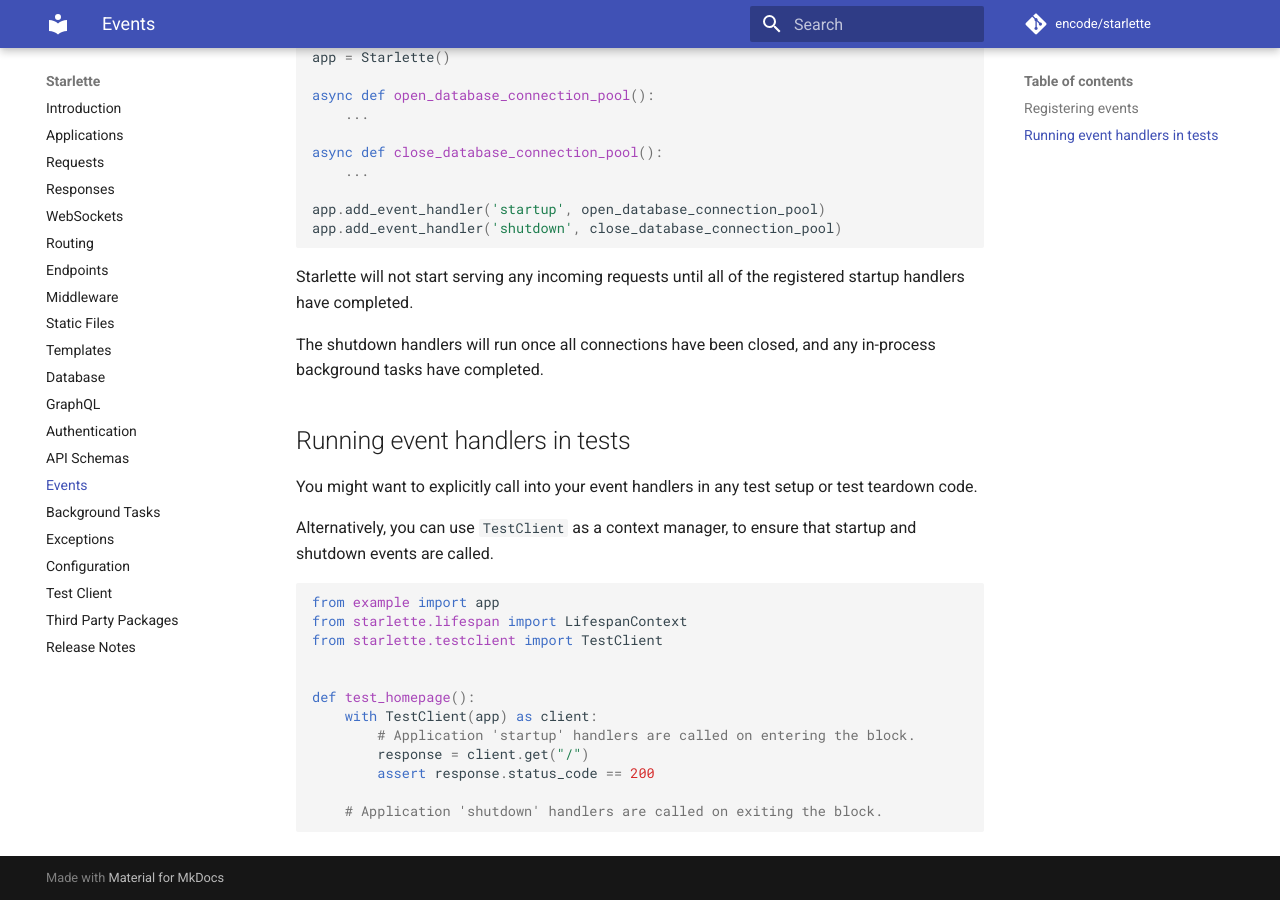
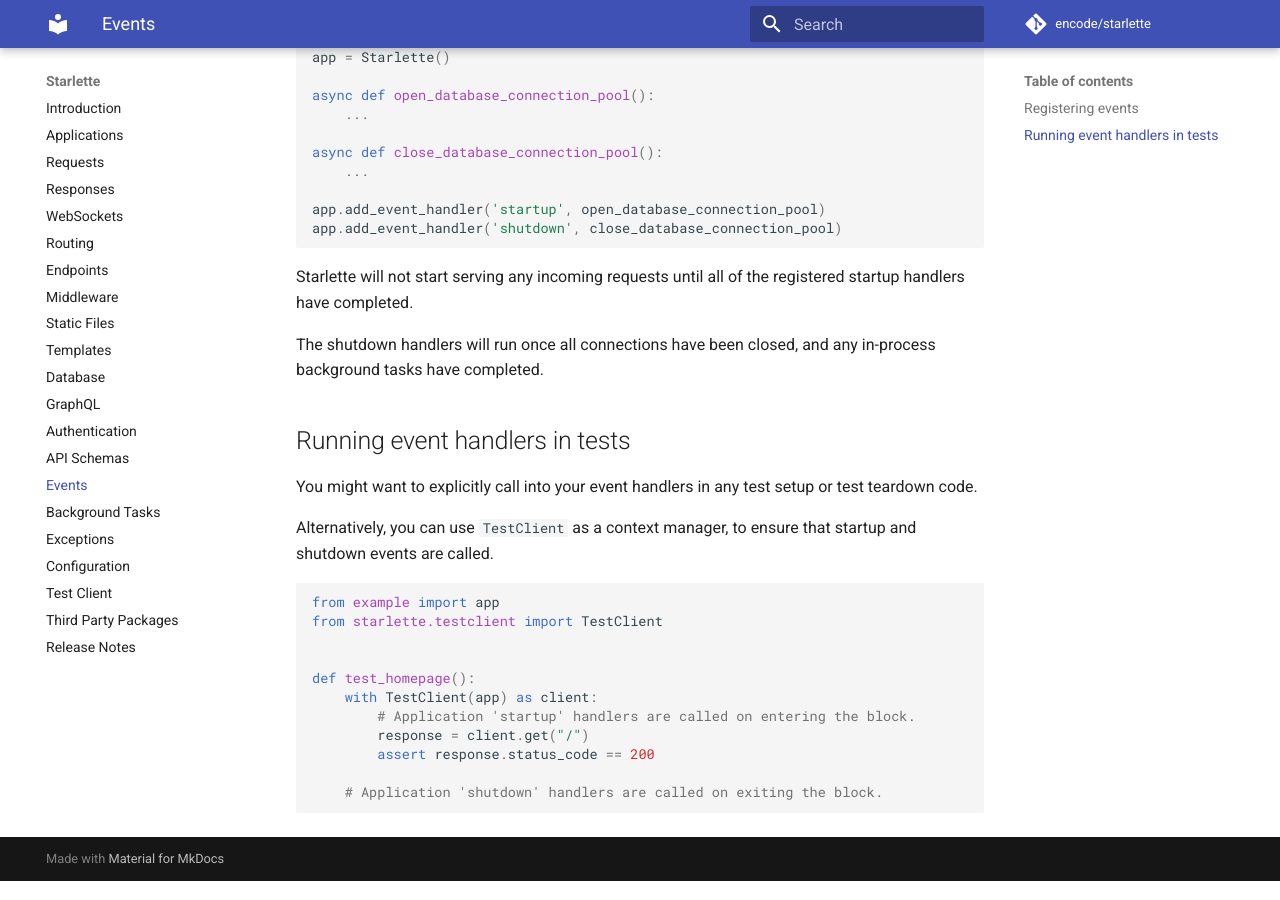
Before and after one commit to hidraco/starlette, an MkDocs documentation site: the page built from docs/events.md, in a window 1280 px wide and 900 px high, scrolled down 732 px. Built offline with MkDocs 1.6.1 and Material for MkDocs 9.7.7, drawn with Linux system fonts in a browser that asks for light colours; comment, search, counter and statistics services are not loaded.

Commit message:
Remove LifespanContext import

````diff
--- a/docs/events.md
+++ b/docs/events.md
@@ -59,7 +59,6 @@ startup and shutdown events are called.
 
 ```python
 from example import app
-from starlette.lifespan import LifespanContext
 from starlette.testclient import TestClient
 
 
````
